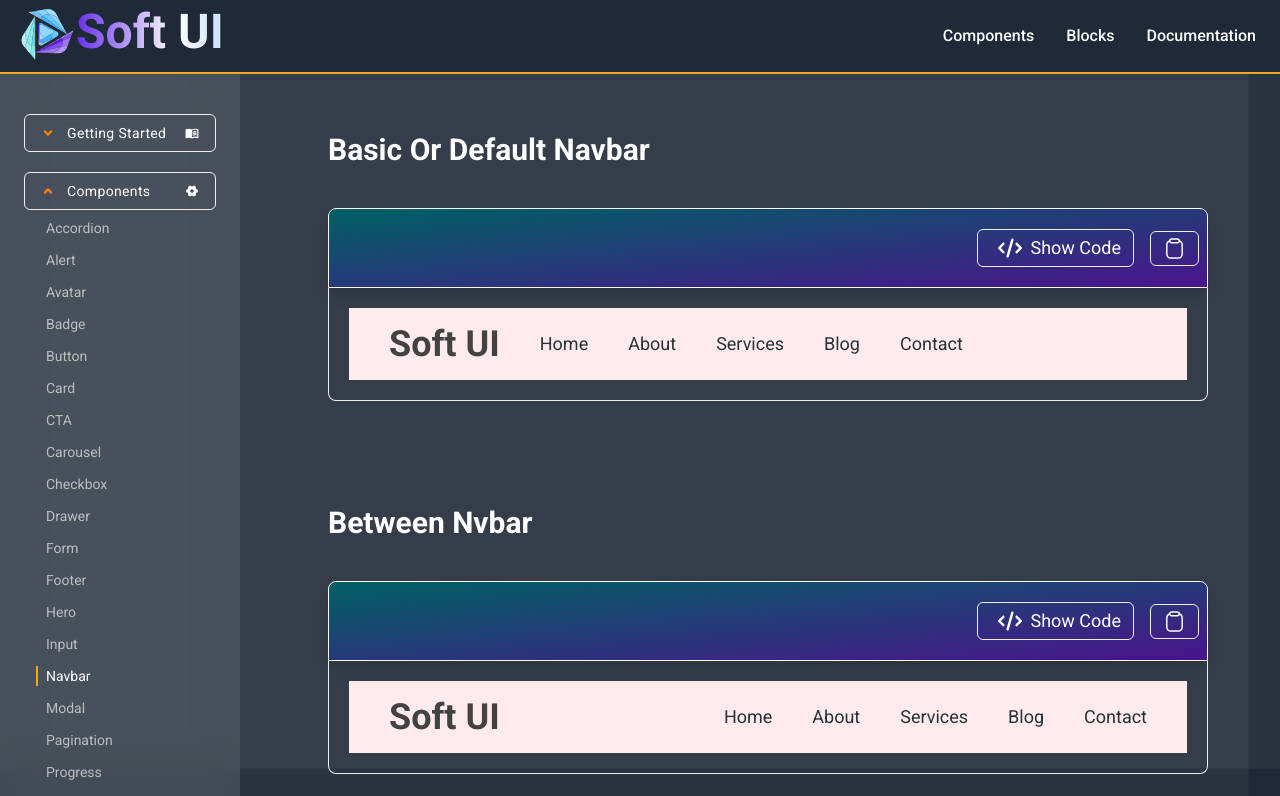
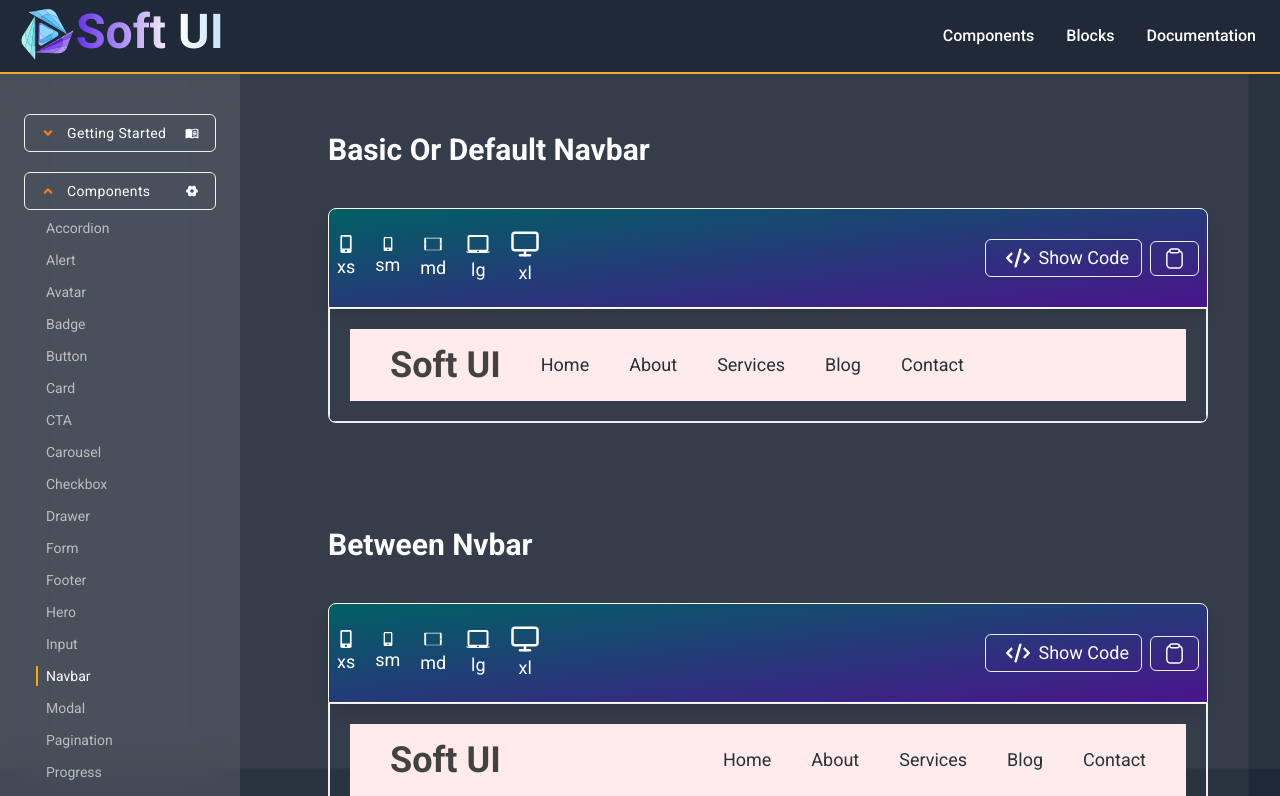
Before and after one commit to akash-khan-311/softui, a React (Vite) app: page /components/navbar in a window 1280 px wide. Shown: the top 796 px of the page. Built offline with nearby package versions, Linux system fonts and the light colour scheme.

Commit message:
responsive icon added

```diff
--- a/src/Shared/CodeBox/CodeBox.jsx
+++ b/src/Shared/CodeBox/CodeBox.jsx
@@ -2,25 +2,61 @@ import { useState } from "react";
 import CopyToClipboard from "react-copy-to-clipboard";
 import { FaCode } from "react-icons/fa6";
 import { IoMdEye } from "react-icons/io";
+import { FaMobileAlt } from "react-icons/fa";
+import { IoIosTabletLandscape } from "react-icons/io";
+import { IoMdLaptop } from "react-icons/io";
+import { FiMonitor } from "react-icons/fi";
 import JSXCode from "../JSXCode/JSXCode";
 import Preview from "../PreviewBox/Preview";
+
+const devices = [
+  { label: "xs", value: "max-w-xs mx-auto ", icon: <FaMobileAlt /> },
+  { label: "sm", value: "max-w-sm mx-auto ", icon: <FaMobileAlt /> },
+  { label: "md", value: "max-w-md mx-auto", icon: <IoIosTabletLandscape /> },
+  { label: "lg", value: "max-w-lg mx-auto", icon: <IoMdLaptop /> },
+  { label: "xl", value: "w-full mx-auto", icon: <FiMonitor /> },
+];
 
 const CodeBox = ({ children, stringCode, text }) => {
   const [isCopied, setIsCopied] = useState(false);
   const [isCodeBoxOpen, setIsCodeBoxOpen] = useState(false);
+  const [selectedDevice, setSelectedDevice] = useState("w-full h-full");
   const handleCopy = () => {
     setIsCopied(true);
     setTimeout(() => {
       setIsCopied(false);
     }, 1500);
   };
+  console.log(selectedDevice);
 
   return (
     <>
-      <div className={`w-full rounded-md h-fit  px-4 py-2`}>
+      <div className={`w-full rounded-md h-fit  px-4 py-2 `}>
         <div className={`w-full rounded-md h-fit  px-4 py-1 my-10 `}>
           <h2 className="text-white text-3xl font-semibold mb-10">{text}</h2>
-          <div className="flex gap-2 items-center justify-end rounded-t-lg border border-gray-50 shadow-lg bg-gradient-to-br from-cyan-900 to-purple-900 py-5">
+
+          <div className="flex gap-2 items-center sm:justify-between justify-end rounded-t-lg border border-gray-50 shadow-lg bg-gradient-to-br from-cyan-900 to-purple-900 py-5">
+            <div className="hidden sm:flex items-center gap-x-5 text-white text-lg ml-2">
+              {devices.map((device, i) => (
+                <button
+                  key={i}
+                  className="flex flex-col items-center"
+                  onClick={() => setSelectedDevice(device.value)}
+                >
+                  <span
+                    className={`${device.label === "sm" && "text-sm"} ${
+                      device.label === "md" && "text-xl"
+                    } ${device.label === "lg" && "text-2xl"} ${
+                      device.label === "xl" && "text-3xl"
+                    }`}
+                  >
+                    {device.icon}
+                  </span>
+                  <h1>{device.label}</h1>
+                </button>
+              ))}
+            </div>
+            <div className="flex items-center">
               <div className="flex ">
                 {isCodeBoxOpen ? (
                   <div className="">
@@ -32,7 +68,9 @@ const CodeBox = ({ children, stringCode, text }) => {
                         className="text-2xl text-white cursor-pointer"
                         onClick={() => setIsCodeBoxOpen(!isCodeBoxOpen)}
                       />
-                    <span className="text-lg text-white ml-2">Hidden Code</span>
+                      <span className="text-lg text-white ml-2">
+                        Hidden Code
+                      </span>
                     </button>
                   </div>
                 ) : (
@@ -116,9 +154,10 @@ const CodeBox = ({ children, stringCode, text }) => {
                 </button>
               </CopyToClipboard>
             </div>
+          </div>
           <div
             className={`
-                px-0  h-full overflow-x-hidden
+                px-0  h-full overflow-x-auto
                 flex justify-center"
             border-r border-b border-l  rounded-b-lg w-full mx-auto`}
           >
@@ -127,7 +166,7 @@ const CodeBox = ({ children, stringCode, text }) => {
                 <JSXCode stringCode={stringCode}></JSXCode>
               </div>
             ) : (
-              <Preview>{children}</Preview>
+              <Preview selectedDevice={selectedDevice}>{children}</Preview>
             )}
           </div>
         </div>
--- a/src/Shared/PreviewBox/Preview.jsx
+++ b/src/Shared/PreviewBox/Preview.jsx
@@ -1,5 +1,6 @@
-const Preview = ({ children }) => {
-  return <div className="bg-transparent w-full mx-auto p-5">{children}</div>;
+const Preview = ({ children,selectedDevice }) => {
+  console.log(selectedDevice)
+  return <div style={{transition: '0.3s ease 0s', maxWidth: `${selectedDevice}`}} className={` w-full border p-5 ${selectedDevice} mx-auto `}>{children}</div>;
 };
 
 export default Preview;
```
Lines whose indentation alone changed are shown as unchanged.
